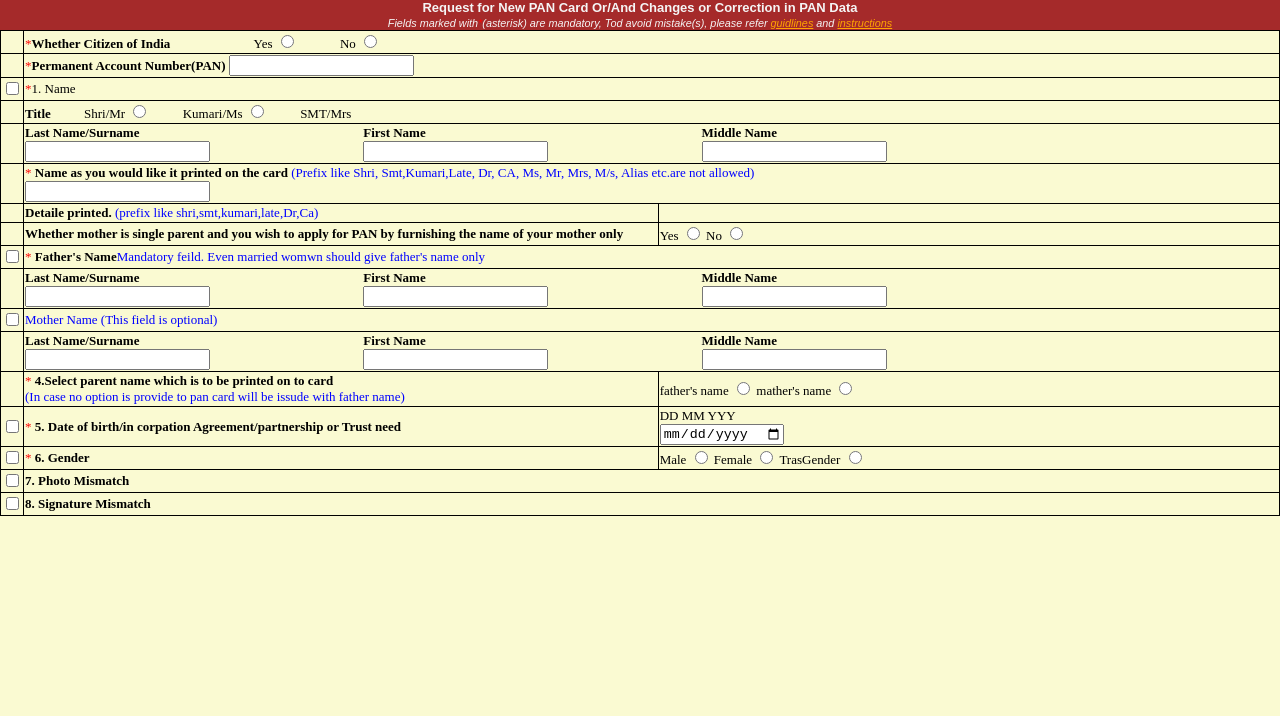
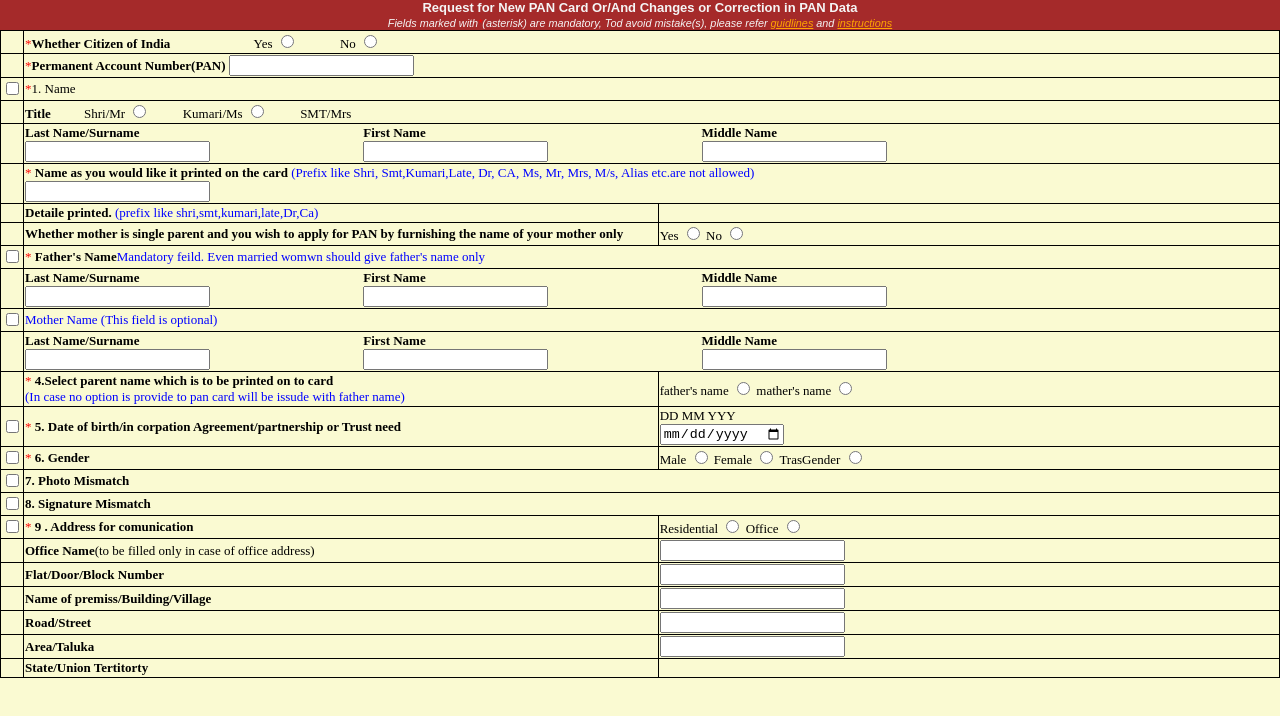
Before and after one commit to 123jyothika/netlify-deployment, a plain HTML site: page index.html in a window 1280 px wide. Drawn offline with Linux system fonts and the light colour scheme.

Commit message:
Update index.html

```diff
--- a/index.html
+++ b/index.html
@@ -229,6 +229,66 @@
             <b>8. Signature Mismatch</b>
         </td>
       </tr>
+        <tr>
+        <td style="width: 5px;"><input type="checkbox" name="" id="Check1"></td>
+        <td>
+            <span>*</span>
+            <b>9 . Address for comunication</b>
+        </td>
+        <td colspan="2">
+            <label for="Residential">Residential</label>
+            <input type="radio" name="" id="Residential">
+            <label for="Office">Office</label>
+            <input type="radio" name="" id="Office">
+        </td>
+
+      </tr>
+      <tr>
+        <td></td>
+        <td >
+            <b>Office Name</b>(to be filled only in case of office address)
+        </td>
+        <td colspan="2"><input type="text" name="" id=""></td>
+      </tr>
+      <tr>
+        <td></td>
+        <td>
+            <b>Flat/Door/Block Number</b>
+        </td>
+        <td colspan="2"><input type="text" name="" id=""></td>
+      </tr>
+      <tr>
+        <td></td>
+        <td>
+            <b>Name of premiss/Building/Village</b>
+        </td>
+        <td colspan="2"><input type="text" name="" id=""></td>
+      </tr>
+      <tr>
+        <td></td>
+        <td>
+            <b>Road/Street</b>
+        </td>
+        <td colspan="2"><input type="text" name="" id=""></td>
+      </tr>
+      <tr>
+        <td></td>
+        <td>
+            <b>Area/Taluka</b>
+        </td>
+        <td colspan="2"><input type="text" name="" id=""></td>
+      </tr>
+      <tr>
+        <td></td>
+        <td >
+            <b>State/Union Tertitorty</b>
+        </td>
+
+        </td>
+
+
+
+      </tr>
     </tbody>
 
   </table>
```
